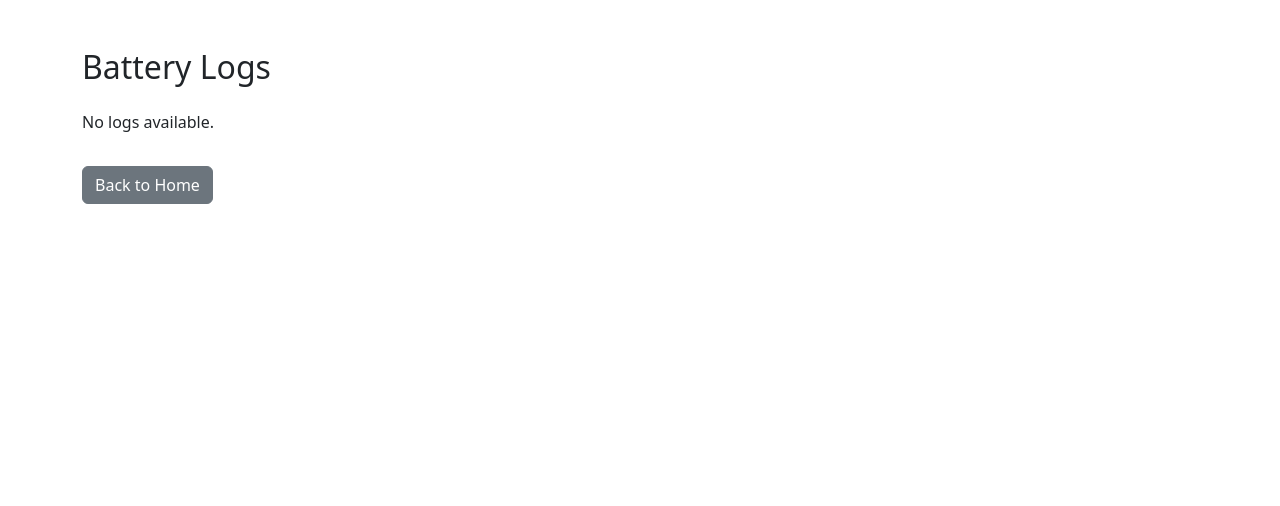
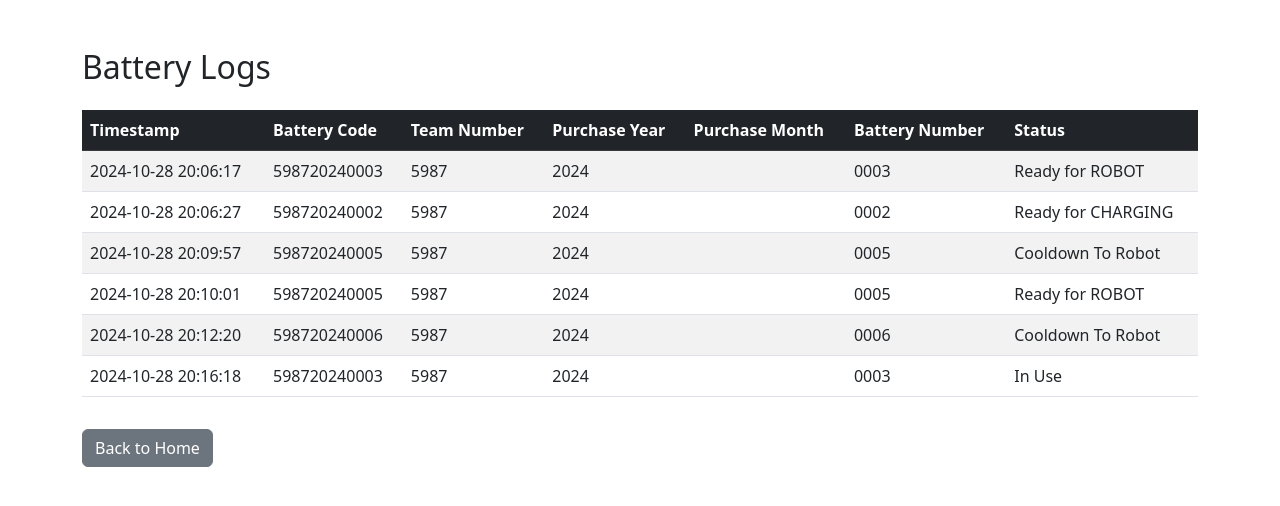
Before and after one commit to Team302/Battery-Logger-5987, a Flask app: page /logs in a window 1280 px wide. Shown: the top 506 px of the page. Run offline with Flask 3, Linux system fonts and the light colour scheme.

Commit message:
Updated UI

```diff
--- a/battery_log.csv
+++ b/battery_log.csv
@@ -1 +1,8 @@
-Timestamp,Battery Code,Team Number,Purchase Year,Purchase Month,Battery Number,Status,Last Change
+Timestamp,Battery Code,Team Number,Purchase Year,Battery Number,Status,Last Change
+
+2024-10-28 20:06:17,598720240003,5987,2024,0003,Ready for ROBOT
+2024-10-28 20:06:27,598720240002,5987,2024,0002,Ready for CHARGING
+2024-10-28 20:09:57,598720240005,5987,2024,0005,Cooldown To Robot
+2024-10-28 20:10:01,598720240005,5987,2024,0005,Ready for ROBOT
+2024-10-28 20:12:20,598720240006,5987,2024,0006,Cooldown To Robot
+2024-10-28 20:16:18,598720240003,5987,2024,0003,In Use
--- a/battery_status.json
+++ b/battery_status.json
@@ -1 +1 @@
-{"598720240001": {"status": "In Use", "last_change": "2024-10-28 20:03:58"}, "598720240002": {"status": "Cooldown To Charge", "last_change": "2024-10-28 20:04:26"}, "598720240003": {"status": "Cooldown To Robot", "last_change": "2024-10-28 20:04:34"}, "598720240004": {"status": "Ready for CHARGING", "last_change": "2024-10-28 20:04:17"}}
+{"598720240001": {"status": "In Use", "last_change": "2024-10-28 20:03:58"}, "598720240002": {"status": "Ready for CHARGING", "last_change": "2024-10-28 20:06:27"}, "598720240003": {"status": "In Use", "last_change": "2024-10-28 20:16:18"}, "598720240004": {"status": "Ready for CHARGING", "last_change": "2024-10-28 20:04:17"}}
--- a/main.py
+++ b/main.py
@@ -327,7 +327,15 @@
             TEAM_NUMBER = int(request.form.get('team_number', TEAM_NUMBER))
             flash("Settings have been updated.", "success")
         except:
-            flash("Settings have NOT been updated.", "warning")
+            try:
+                TEAM_NUMBER = int(request.form.get('team_number', TEAM_NUMBER))
+                flash("Settings have been updated (ONLY TEAM NUMBER)", "success")
+            except:
+                try:
+                    COOLDOWN_DURATION_TIME = int(request.form.get('cooldown_time', COOLDOWN_DURATION_TIME))
+                    flash("Settings have been updated (ONLY COOLDOWN)", "success")
+                except:
+                    flash("Settings have NOT been updated.", "warning")
 
     return render_template('settings.html')
 
@@ -340,7 +348,7 @@
         battery_number = request.form.get('battery_number')
 
         # Generate the battery code
-        battery_code = TEAM_NUMBER, f"{purchase_year}{battery_number}"
+        battery_code = str(TEAM_NUMBER) + f"{purchase_year}{battery_number}"
 
         # Check if the battery code is already in use
         if battery_code in battery_status:
```
Also changed, not shown: templates/index.html (+13 -0 lines).
